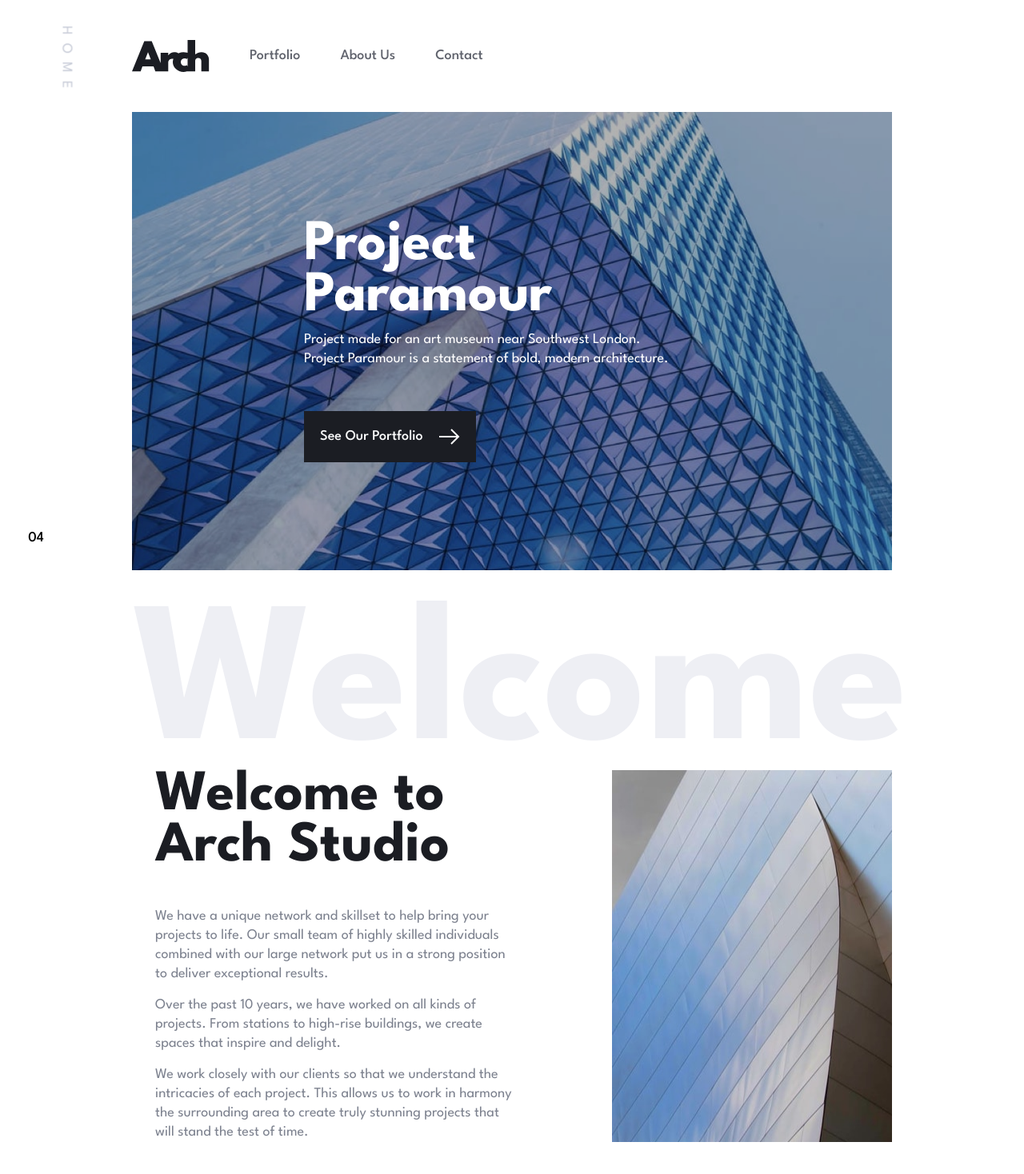
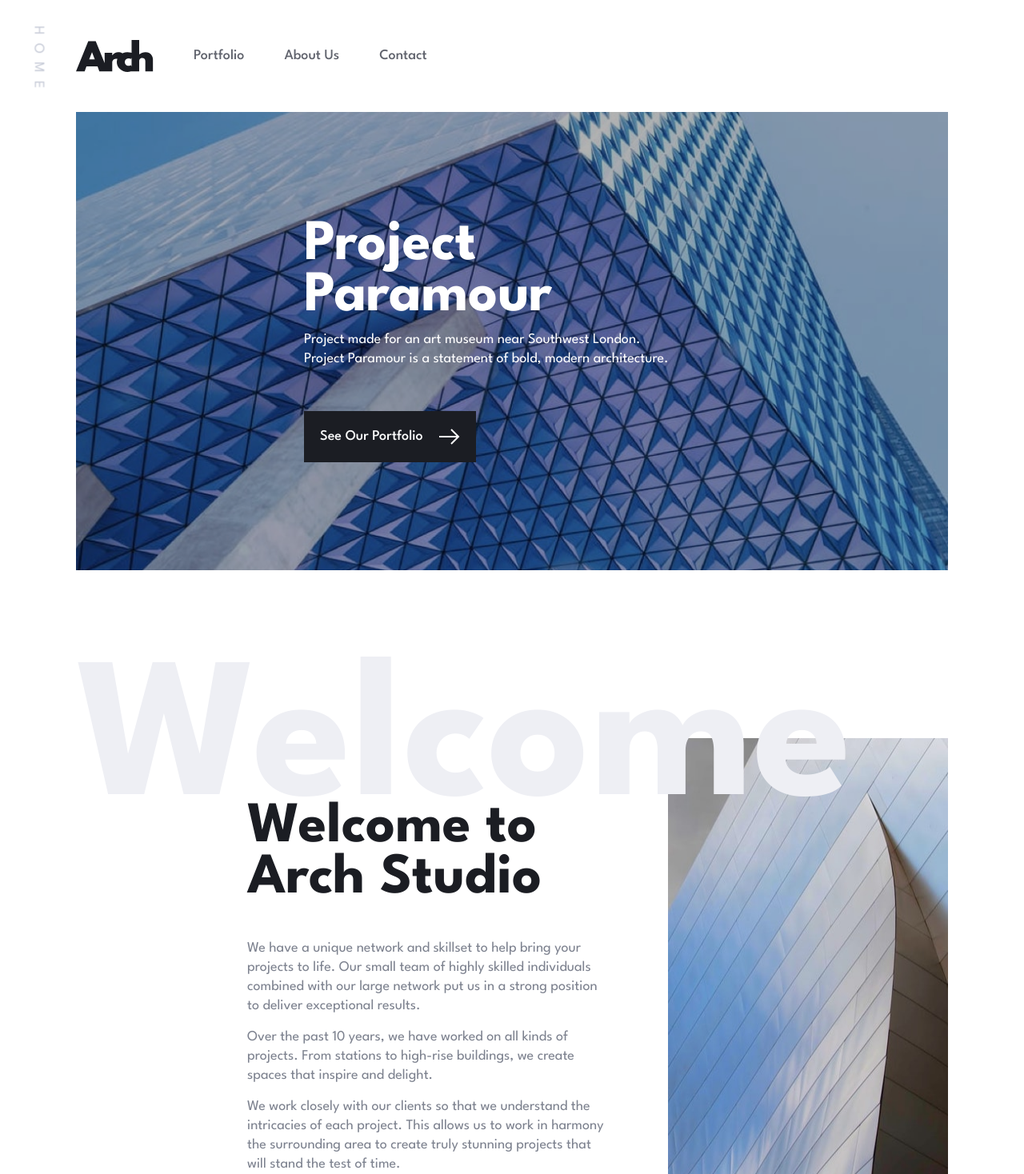
Before and after one commit to JJWallis/arch-studio, a Next.js app: page / in a window 1280 px wide. Shown: the whole page at 80% size. Before the commit the page ends 1428 px from the top, so only its background shows below. Built offline with nearby package versions, Linux system fonts and the light colour scheme.

Commit message:
laptop styles for copy section home done

```diff
--- a/src/components/copySectionWithBorder/CopySectionWithBorder.tsx
+++ b/src/components/copySectionWithBorder/CopySectionWithBorder.tsx
@@ -60,14 +60,18 @@ const Wrapper = styled.section<WrapperProps>`
 const WrapperHome = styled(Wrapper)`
    @media ${device.tablet} {
       --padding-top: 0;
-      --margin-top: 250px;
       &::before {
          display: none;
       }
    }
 
    @media ${device.tablet} and ${device.maxLaptop} {
+      --margin-top: 250px;
       --margin-bottom: 233px;
+   }
+
+   @media ${device.laptop} {
+      --margin-top: 210px;
    }
 `;
 
--- a/src/components/copySectionWithBorder/CopySectionWithBorderHome.tsx
+++ b/src/components/copySectionWithBorder/CopySectionWithBorderHome.tsx
@@ -1,22 +1,15 @@
 import React from 'react';
 import styled from 'styled-components';
 import { device } from '../../config/theme/device';
-import { fontSizes } from '../../config/theme/fontSizes';
 import { ExtraLargeTitle } from '../styled/ExtraLargeTitle';
 import CopySectionWithBorder from './CopySectionWithBorder';
 import { CopySectionWithBorderTitle } from './CopySectionWithBorderTitle';
 
 const Wrapper = styled(CopySectionWithBorder)`
-   position: relative;
    @media ${device.laptop} {
-      --gap: 80px;
       display: grid;
       grid-template-columns: minmax(400px, 1fr) minmax(200px, 350px); // 350px === welcome image native width
-      gap: var(--gap);
-   }
-
-   @media ${device.laptopL} {
-      --gap: 125px;
+      gap: 80px;
    }
 `;
 
@@ -24,19 +17,20 @@ const WelcomeTitle = styled(ExtraLargeTitle)`
    position: absolute;
    left: 0;
    bottom: 100%;
+   pointer-events: none;
 
    @media ${device.laptop} {
-      --font-size: 220px;
-   }
-
-   @media ${device.laptopL} {
-      --font-size: ${fontSizes.headingExtraLarge};
+      bottom: calc(100% - 30px);
    }
 `;
 
 const ContentWrapper = styled.div`
+   position: relative;
    display: grid;
    justify-items: right;
+   @media ${device.laptop} {
+      margin-top: 80px;
+   }
 `;
 
 const Content = styled.div`
@@ -73,35 +67,33 @@ const WelcomeImage = styled.div`
    }
 `;
 
-const CopySectionWithBorderHome = () => {
-   return (
+const CopySectionWithBorderHome = () => (
    <Wrapper variant="home">
+      <ContentWrapper>
          <WelcomeTitle>Welcome</WelcomeTitle>
-         <ContentWrapper>
          <Content>
             <Title>Welcome to Arch Studio</Title>
             <Paragraph>
-                  We have a unique network and skillset to help bring your
-                  projects to life. Our small team of highly skilled individuals
-                  combined with our large network put us in a strong position to
-                  deliver exceptional results.
+               We have a unique network and skillset to help bring your projects
+               to life. Our small team of highly skilled individuals combined
+               with our large network put us in a strong position to deliver
+               exceptional results.
             </Paragraph>
             <Paragraph>
-                  Over the past 10 years, we have worked on all kinds of
-                  projects. From stations to high-rise buildings, we create
-                  spaces that inspire and delight.
+               Over the past 10 years, we have worked on all kinds of projects.
+               From stations to high-rise buildings, we create spaces that
+               inspire and delight.
             </Paragraph>
             <Paragraph>
                We work closely with our clients so that we understand the
                intricacies of each project. This allows us to work in harmony
-                  the surrounding area to create truly stunning projects that
-                  will stand the test of time.
+               the surrounding area to create truly stunning projects that will
+               stand the test of time.
             </Paragraph>
          </Content>
       </ContentWrapper>
       <WelcomeImage />
    </Wrapper>
 );
-};
 
 export default CopySectionWithBorderHome;
--- a/src/components/styled/ExtraLargeTitle.tsx
+++ b/src/components/styled/ExtraLargeTitle.tsx
@@ -4,7 +4,8 @@ import { device } from '../../config/theme/device';
 export const ExtraLargeTitle = styled.span.attrs({
    'aria-hidden': true,
 })`
-   --font-size: 120px;
+   --font-size: clamp(140px, 20vw, var(--fs-heading-xl));
+   width: 100%;
    color: var(--clr-very-light-grey);
    font-size: var(--font-size);
    line-height: var(--lh-heading-xl);
--- a/src/components/styled/GlobalStyles.tsx
+++ b/src/components/styled/GlobalStyles.tsx
@@ -106,6 +106,7 @@ h6 {
 /* PROJECT SPECIFIC STYLES */
 
 :root {
+  /* todo -> convert to rems */
   /* font sizes */
   --fs-body: ${({ theme }) => theme.fontSizes.body};
   --fs-heading-small: ${({ theme }) => theme.fontSizes.headingSmall};
@@ -141,7 +142,7 @@ h6 {
   --site-padding: 25px;
 
   @media ${device.tablet} {
-    --site-padding: clamp(40px, 14vw, 165px);
+    --site-padding: 95px;
     --image-padding: 40px;
   }
 
```
Lines whose indentation alone changed are shown as unchanged.
